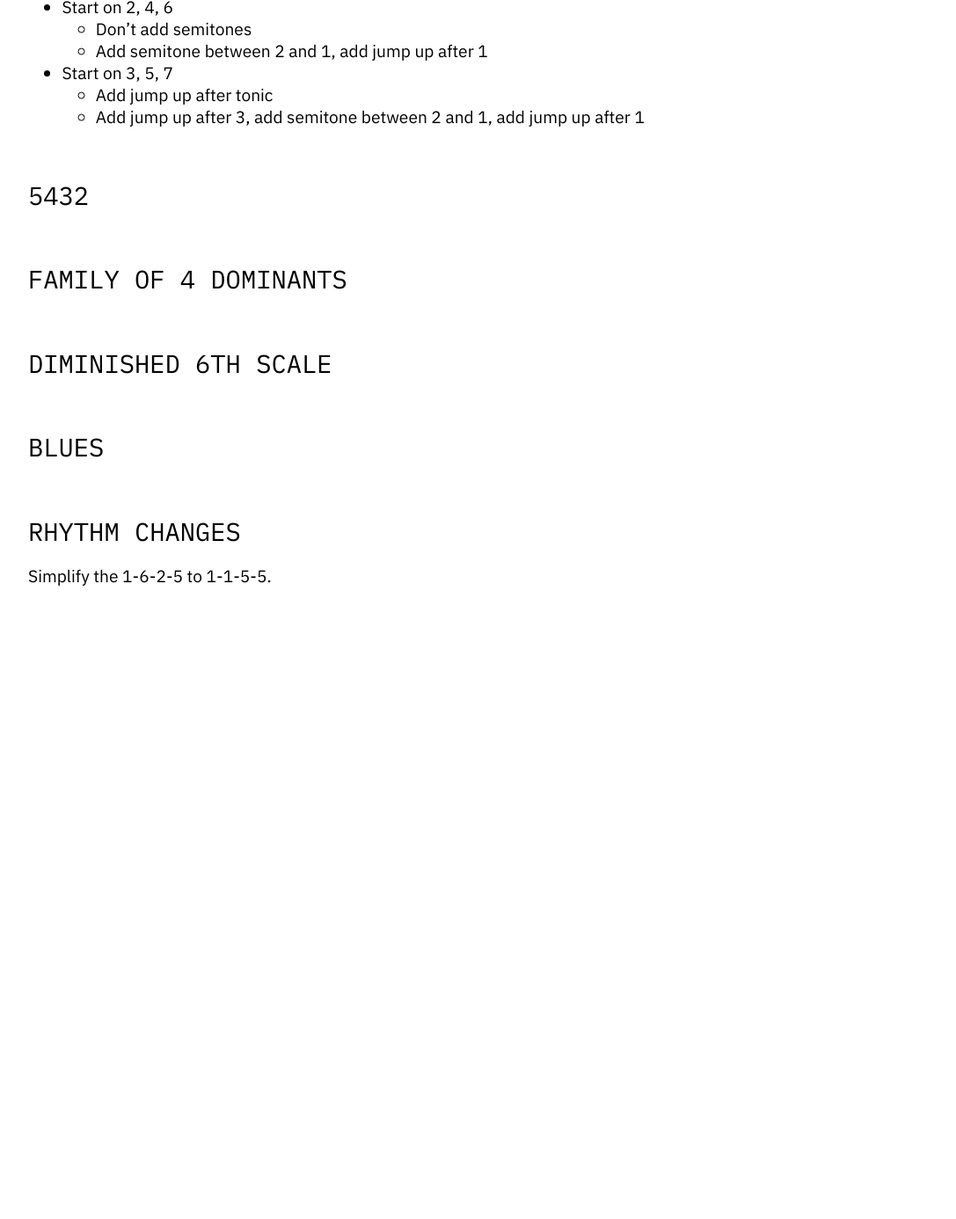
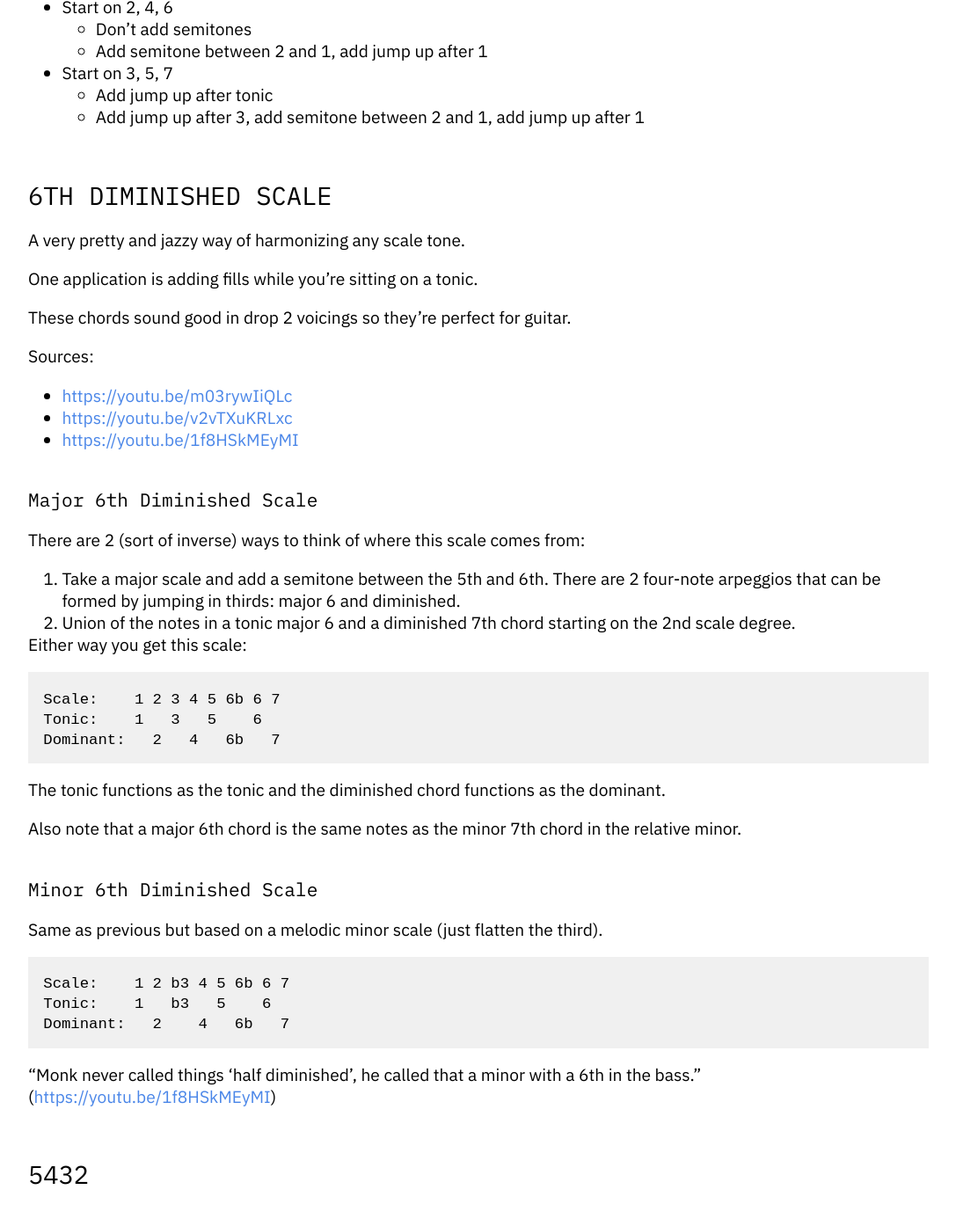
Before and after one commit to rpshukla/rpshukla.github.io, a Jekyll site: the page built from _notes/barry-harris.md, in a window 1280 px wide and 1400 px high, scrolled down 2351 px. Shown: the top 1386 px of the window at 88% size, without its empty margins (96-1183 px from the left). Built offline with Jekyll 4.4.1, drawn with Linux system fonts in a browser that asks for light colours; before the commit the page ends 3274 px from its top, so only the background shows below that.

Commit message:
Add 6th diminished scale

````diff
--- a/_notes/barry-harris.md
+++ b/_notes/barry-harris.md
@@ -85,11 +85,53 @@ Note that the natural 7th is considered a chord tone.
   - Add jump up after tonic
   - Add jump up after 3, add semitone between 2 and 1, add jump up after 1
 
+### 6th Diminished Scale
+
+A very pretty and jazzy way of harmonizing any scale tone.
+
+One application is adding fills while you're sitting on a tonic.
+
+These chords sound good in drop 2 voicings so they're perfect for guitar.
+
+Sources:
+- <https://youtu.be/m03rywIiQLc>
+- <https://youtu.be/v2vTXuKRLxc>
+- <https://youtu.be/1f8HSkMEyMI>
+
+#### Major 6th Diminished Scale
+
+There are 2 (sort of inverse) ways to think of where this scale comes from:
+1. Take a major scale and add a semitone between the 5th and 6th.
+   There are 2 four-note arpeggios that can be formed by jumping in thirds: major 6 and diminished.
+2. Union of the notes in a tonic major 6 and a diminished 7th chord starting on the 2nd scale degree.
+
+Either way you get this scale:
+
+```
+Scale:    1 2 3 4 5 6b 6 7
+Tonic:    1   3   5    6
+Dominant:   2   4   6b   7
+```
+
+The tonic functions as the tonic and the diminished chord functions as the dominant.
+
+Also note that a major 6th chord is the same notes as the minor 7th chord in the relative minor.
+
+#### Minor 6th Diminished Scale
+
+Same as previous but based on a melodic minor scale (just flatten the third).
+
+```
+Scale:    1 2 b3 4 5 6b 6 7
+Tonic:    1   b3   5    6
+Dominant:   2    4   6b   7
+```
+
+"Monk never called things 'half diminished', he called that a minor with a 6th in the bass." (<https://youtu.be/1f8HSkMEyMI>)
+
 ### 5432
 
 ### Family of 4 Dominants
-
-### Diminished 6th Scale
 
 ### Blues
 
````
